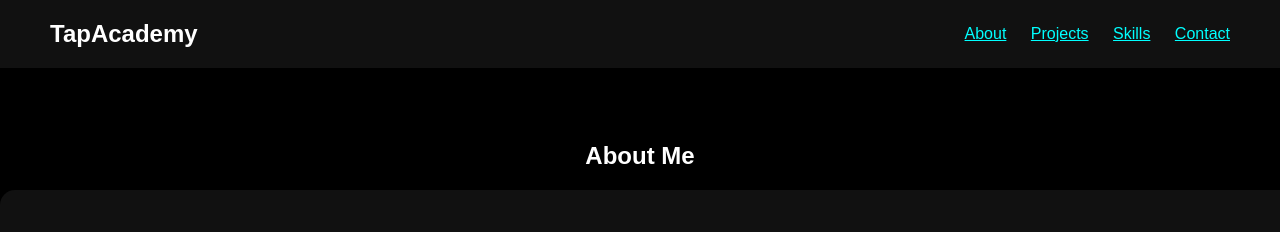
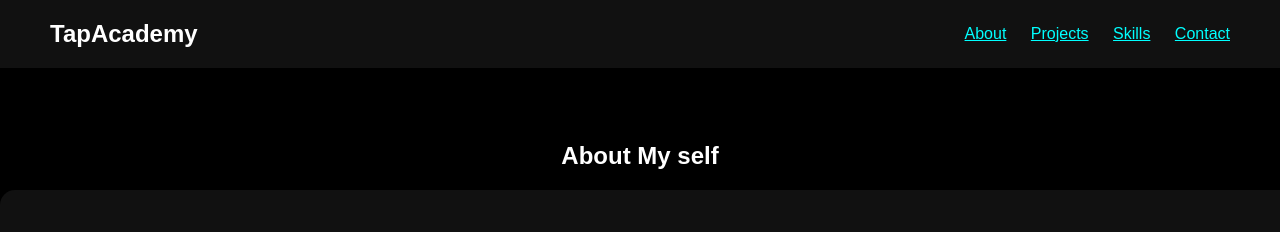
Before and after one commit to sairekha-07/FINAL_HTML_PROJECT, a plain HTML site: page index.html in a window 1280 px wide. Shown: the top 232 px of the page. Drawn offline with Linux system fonts and the light colour scheme.

Commit message:
TEXT CHANGED

```diff
--- a/index.html
+++ b/index.html
@@ -22,7 +22,7 @@
 
 <!-- ABOUT SECTION -->
 <section id="about" style="margin-bottom:80px; width:100%;">
-    <h2 style="text-align:center;">About Me</h2>
+    <h2 style="text-align:center;">About My self</h2>
 
     <div style="width:100%; background-color:#111; padding:35px; border-radius:15px;">
         <p style="line-height:1.6; margin-bottom:10px;">
```
